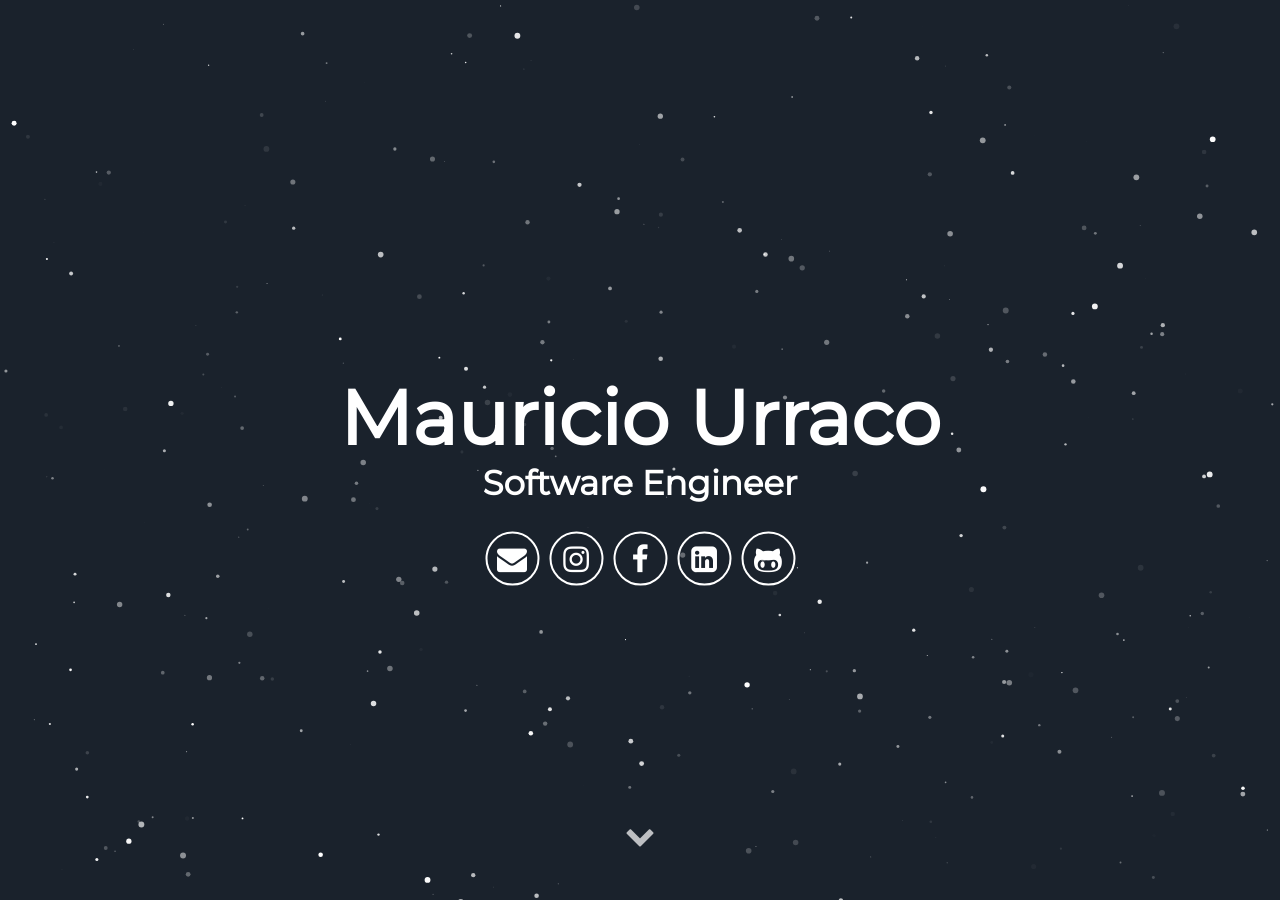
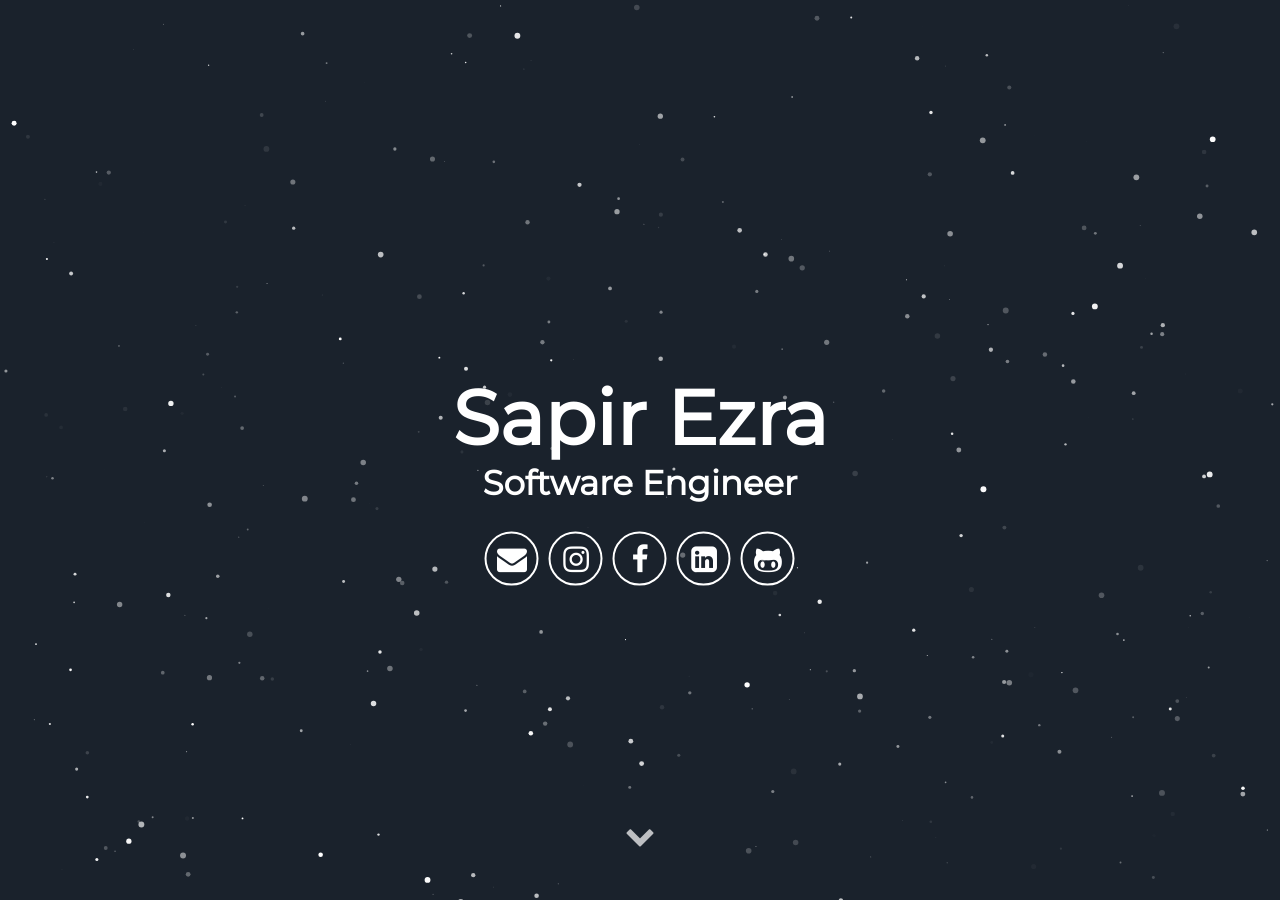
Before and after one commit to sapire/sapire.github.io, a Jekyll site: the page built from index.html, in a window 1280 px wide and 900 px high. Built offline with Jekyll 4.4.1, drawn with Linux system fonts in a browser that asks for light colours; some web fonts are replaced.

Commit message:
first commit

```diff
--- a/_config.yml
+++ b/_config.yml
@@ -5,12 +5,12 @@ description: Jekyll Theme Minimal Resume
 # url: "localhost:3000" # the base hostname & protocol for your site e.g. http://willianjusten.com.br
 
 # User settings
-username: Mauricio Urraco
+username: Sapir Ezra
 user_description: I\'m a nomad Software Engineer, always searching for the next challenge; no task is too scary nor too difficult. Lately I have been immersed in the <b>crypto-world</b> working for Radix, a London based startup trying to create the next massive scalable DLT. I'm one of the two guys behind all the JS related stuff.
 user_title: Software Engineer
-email: mauriurraco@gmail.com
+email: sapire88@gmail.com
 # twitter_username: lorem_ipsum
-# github_username:  lorem_ipsum
+# github_username:  sapire
 # gplus_username:  lorem_ipsum
 
 exclude: ['package.json', 'src' , 'node_modules']
```
